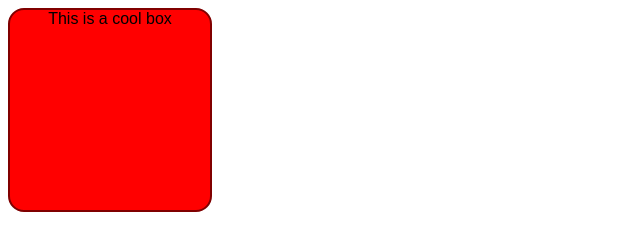
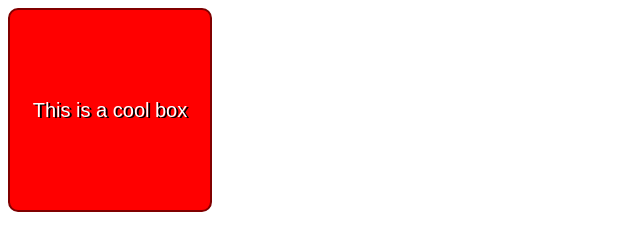
Before and after one commit to jaycebaxter/Assignment-3, a plain HTML site: page Part 2/index.html in a window 1280 px wide. Shown: the whole page, without its empty margins (0-640 px from the left). Drawn offline with Linux system fonts and the light colour scheme.

Commit message:
done as much as i know how to do lol

```diff
--- a/Part 2/stylesheet.css
+++ b/Part 2/stylesheet.css
@@ -1,6 +1,9 @@
 html {
     font-family: sans-serif;
-  }
+    color: white;
+    font-size: 20px;
+    text-shadow: 2px 1px black;
+}
 
   /* Your CSS below here */
 
@@ -11,7 +14,6 @@ div {
     text-align: center;
     border: 2px solid maroon;
     background-color: red;
-    border-radius: 1em;
-    box-shadow: inset 5px white;
-
+    border-radius: 10px;
+    line-height: 10;
 }
```
